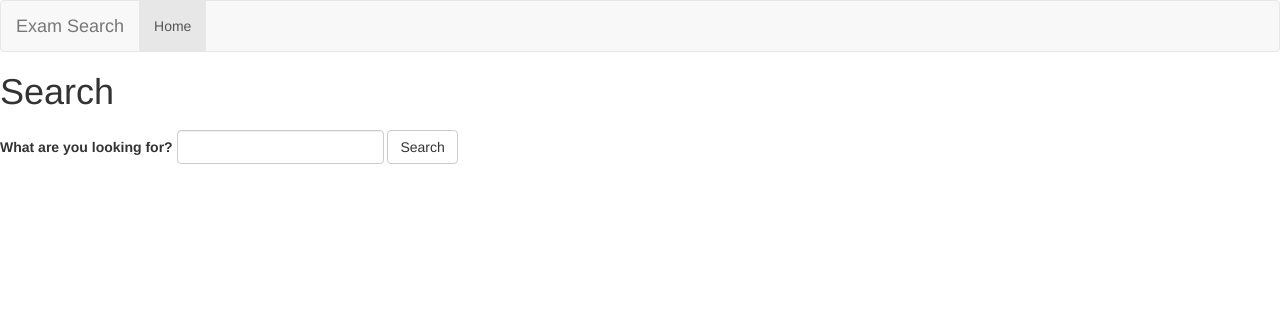
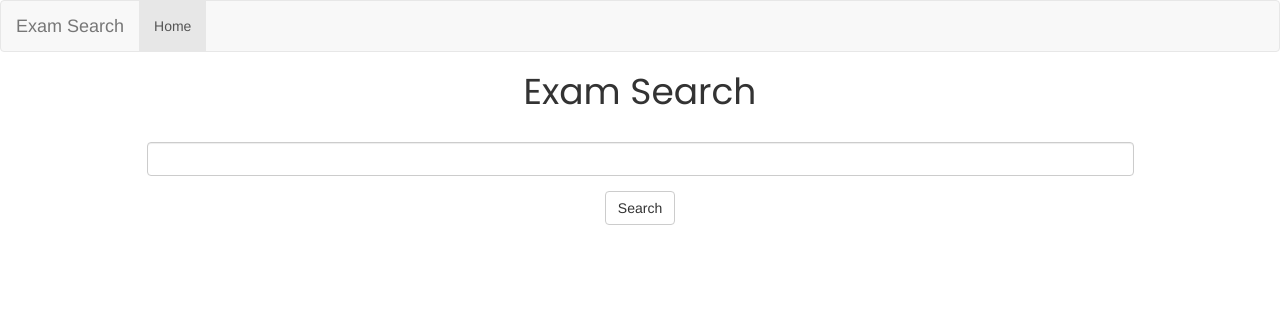
Before and after one commit to nithishbn/ExamSearch, a Flask app: page / in a window 1280 px wide. Shown: the top 312 px of the page. Run offline with Flask 2, Linux system fonts and the light colour scheme; some libraries are stand-ins or nearby versions.

Commit message:
more website styling

```diff
--- a/app/forms.py
+++ b/app/forms.py
@@ -2,7 +2,7 @@ from flask_wtf import FlaskForm
 from wtforms import StringField, SubmitField
 from wtforms.validators import DataRequired
 
+class SearchForm(FlaskForm):
 
-class SearchForm(FlaskForm):
-    search = StringField('What are you looking for?', validators=[DataRequired()])
+    search = StringField(label=" ",validators=[DataRequired()])
     submit = SubmitField('Search')
--- a/app/routes.py
+++ b/app/routes.py
@@ -1,6 +1,6 @@
 import os
 import sqlite3
-from flask import render_template, redirect, session
+from flask import render_template, redirect, session, request
 
 from app import app
 from app.forms import SearchForm
@@ -26,11 +26,23 @@ def index():
     return render_template('index.html', title='Home', form=form)
 
 
-@app.route('/results')
+@app.route('/results',methods=['GET','POST'])
 def getResults():
     query = session['results']
     searchTerm = session['searchTerm']
-    return render_template('results.html', query=query,searchTerm=searchTerm)
+    newForm = SearchForm(request.form)
+    if newForm.validate_on_submit():
+        res = search(newForm.search.data.lower())
+        # print(os.path.join("./app/static",res[0]))
+        for val in res:
+            print(val)
+        print()
+        newRes = ["./static" + val for val in res if os.path.isfile("./app/static" + val)]
+        print(newRes)
+        session['results'] = newRes
+        session['searchTerm'] = newForm.search.data.lower()
+        return redirect("/results")
+    return render_template('results.html', query=query,searchTerm=searchTerm,form=newForm)
 
 
 def search(query):
--- /dev/null
+++ b/app/static/style.css
@@ -0,0 +1,15 @@
+html {
+    font-family: 'Poppins', serif;
+}
+/*body {*/
+
+
+    /*font-family: 'Merriweather', serif;*/
+
+    /*!*font-family: 'Poppins', sans-serif;*!*/
+
+
+/*}*/
+h1 {
+    font-family: 'Poppins', sans-serif;
+}
--- a/app/templates/base.html
+++ b/app/templates/base.html
@@ -1,7 +1,15 @@
 {% extends 'bootstrap/base.html' %}
+{% block styles %}
+{{super()}}
+<link rel="stylesheet" href="{{url_for('static', filename='style.css')}}">
+<link href="https://fonts.googleapis.com/css?family=Merriweather|Poppins&display=swap" rel="stylesheet">
+{% endblock %}
+
 {% block title %}
 {% if title %}{{ title }} - Exam Search{% else %}Welcome to Exam Search{% endif %}
 {% endblock %}
+<body>
+<meta name="viewport" content="width=device-width, initial-scale=1.0">
 
 {% block navbar %}
 <nav class="navbar navbar-default">
@@ -21,3 +29,4 @@
     {% block app_content %}{% endblock %}
 </div>
 {% endblock %}
+</body>
--- a/app/templates/index.html
+++ b/app/templates/index.html
@@ -2,18 +2,11 @@
 {% import 'bootstrap/wtf.html' as wtf %}
 
 {% block content %}
-    <h1>Search</h1>
-    <div class="row" >
-        <div class="navbar-form" style="">
+    <h1 style="text-align: center">Exam Search</h1>
+    <div style="text-align: center; ">
+        <div style="display: inline-block; width: 100%; max-width: 72em;padding: 0 0.75em 0 0.75em;">
             {{ wtf.quick_form(form) }}
         </div>
     </div>
-<!--    <form action="" method="post" novalidate>-->
-<!--        {{ form.hidden_tag() }}-->
-<!--        <p>-->
-<!--            {{ form.search.label }}<br>-->
-<!--            {{ form.search(size=32) }}-->
-<!--        </p>-->
-<!--        <p>{{ form.submit() }}</p>-->
-<!--    </form>-->
 {% endblock %}
+<!--class="navbar-form"-->
```
Also changed, not shown: app/templates/results.html (+17 -7 lines), 1 other file.
